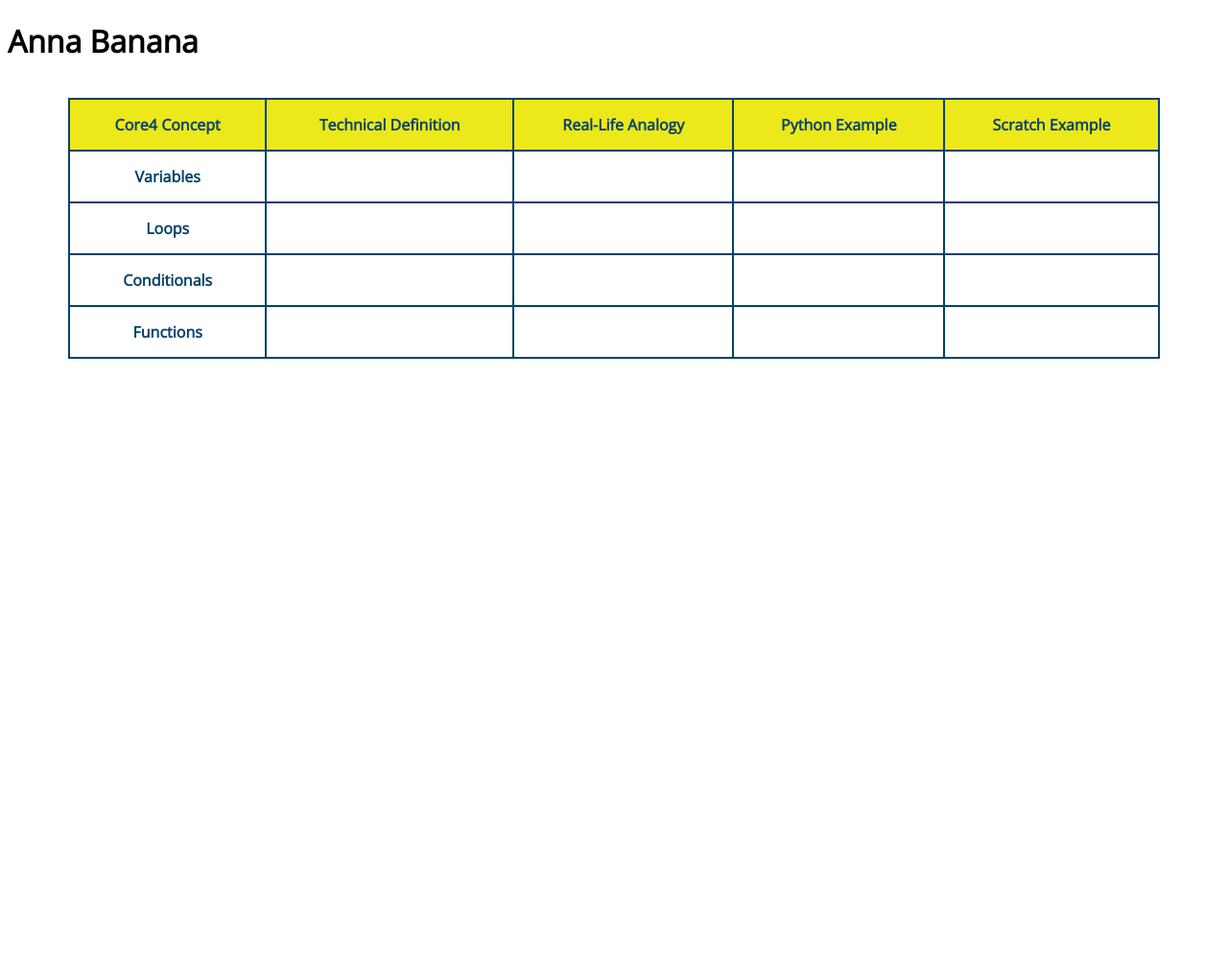
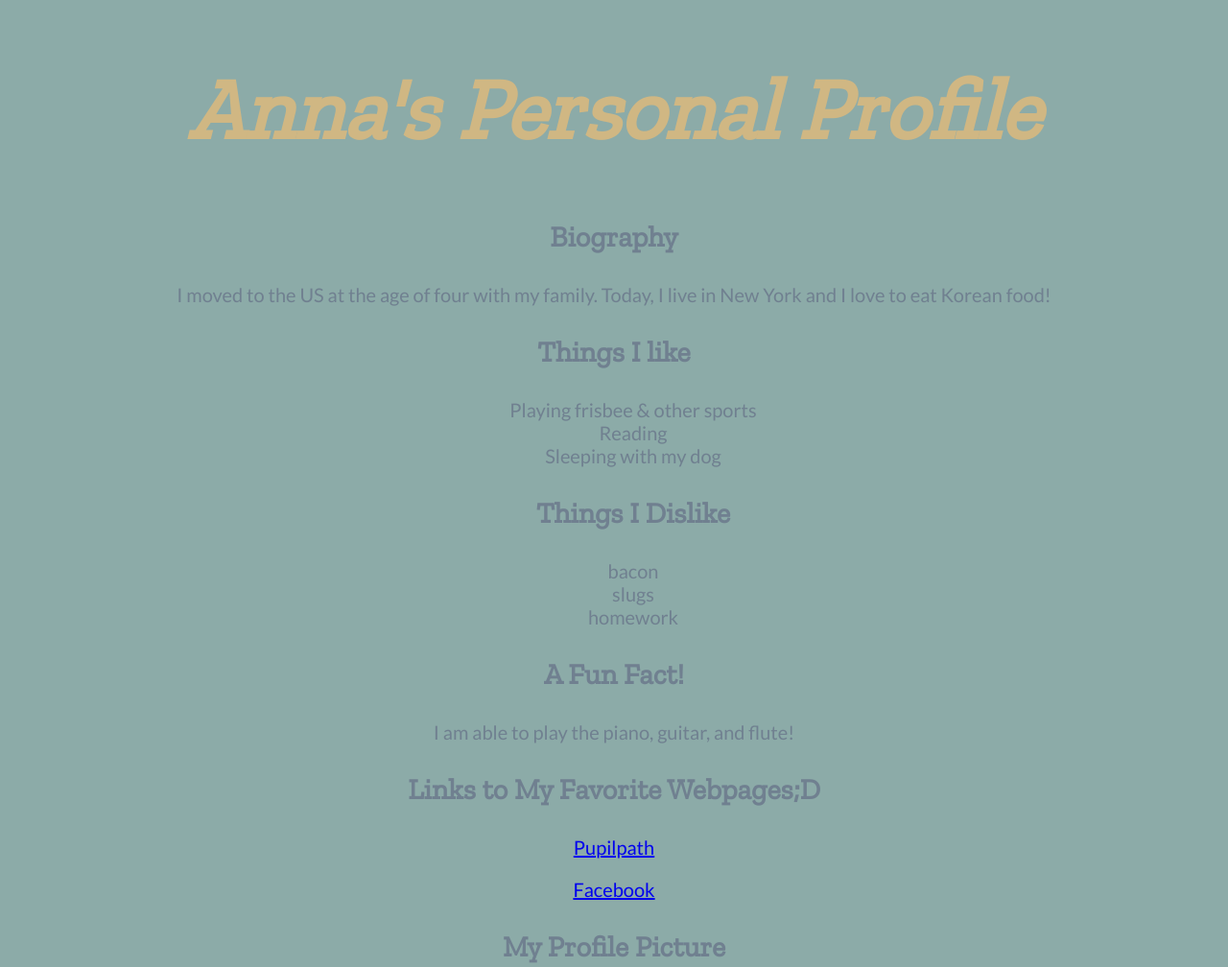
Before and after one commit to annajeong08/annajeong08.github.io, a plain HTML site: page index.html in a window 1280 px wide. Shown: the top 1008 px of the page at 96% size. Before the commit the page ends 800 px from the top, so only its background shows below. Drawn offline with nearby package versions, Linux system fonts and the light colour scheme.

Commit message:
made an about me page

```diff
--- a/index.html
+++ b/index.html
@@ -1,91 +1,35 @@
 <!DOCTYPE html>
 <html>
   <head>
+  <link href="https://fonts.googleapis.com/css?family=Lato|Open+Sans|Zilla+Slab" rel="stylesheet">
+    <link rel="stylesheet" type="text/css" href="styles.css">
+  </head>
+    	<body>
+    <h1><em><strong>Anna's Personal Profile</strong></em></h1>
+    <h3>Biography</h3>
+    <p >I moved to the US at the age of four with my family. Today, I live in New York and I love to eat Korean food!</p>
+<h3>Things I like</h3>
+  <ul>
+    <li>Playing frisbee & other sports</li>
+    <li>Reading</li>
+    <li>Sleeping with my dog</li>
+<h3>Things I Dislike</h3>
+  </ul>
+  <ul style="text-align:center">
+    <li>bacon</li>
+    <li>slugs</li>
+    <li>homework</li>
+  </ul>
+<h3>A Fun Fact!</h3>
+    <p>I am able to play the piano, guitar, and flute!</p>
+<h3>Links to My Favorite Webpages;D</h3>
+    <p><a href="https://pupilpath.skedula.com/">Pupilpath</a></p>
+    <p><a href="https://www.facebook.com/?stype=lo&jlou=AfeVNtD-dR2JERLpOM4NeocD1NW-4QiOkH0Uf28mTa9JK56Pc4d9J-WxuihTqdmUakk0eyycX2885npzO8KqoaBvvz8brUy-b-bdZKLbyCB89Q&smuh=33080&lh=Ac_ml7qwr_obzP8H">Facebook</a></p>
+<h3>My Profile Picture</h3>
+<p><img src="http://cdn2-www.dogtime.com/assets/uploads/gallery/30-impossibly-cute-puppies/impossibly-cute-puppy-8.jpg" alt="puppy" width=500px height=500></p>
+<h3>My Sidescroller Game</h3>
+<p><iframe allowtransparency="true" width="485" height="402" src="https://scratch.mit.edu/projects/embed/168598726/?autostart=false" frameborder="0" allowfullscreen></iframe></p>
 
-    <!-- Set the style of the table -->
-    <link rel="stylesheet" type="text/css" href="https://fonts.googleapis.com/css?family=Open+Sans">
-
-    <style>
-
-      body{
-        color: inherit;
-        font-family: 'Open Sans', sans-serif;
-      }
-
-      table, th, td{
-        border: 2px solid #01426a;
-        border-collapse: collapse;
-        padding: 15px;
-        text-align: center;
-        vertical-align: middle;
-        color: #01426a
-      }
-
-      th  {
-        background-color: #ece81a
-      }
-      tr:hover {background-color: #ece81a}
-
-    </style>
-  </head>
-
-  <body>
-
-    <div>
-      <h1>Anna Banana</h1>
-    </div>
-
-    <!-- Table starts here-->
-    <div style ="overflow-x:auto;">
-      <table style="width:90%; margin:1em auto">
-
-        <!-- Define the first row of the table -->
-        <tr>
-          <th>Core4 Concept</th>
-          <th>Technical Definition</th>
-          <th>Real-Life Analogy</th>
-          <th>Python Example</th>
-          <th>Scratch Example</th>
-        </tr>
-
-        <!-- Fill in the row for Variables -->
-        <tr>
-        <td><b>Variables</b></td>
-          <td>  </td>
-          <td>  </td>
-          <td>  </td>
-          <td>  </td>
-        </tr>
-
-        <!-- Fill in the row for Loops -->
-        <tr>
-          <td><b>Loops</b></td>
-          <td>  </td>
-          <td>  </td>
-          <td>  </td>
-          <td>  </td>
-        </tr>
-
-        <!-- Fill in the row for Conditionals -->
-        <tr>
-          <td><b>Conditionals</b></td>
-          <td>  </td>
-          <td>  </td>
-          <td>  </td>
-          <td>  </td>
-        </tr>
-
-        <!-- Fill in the row for Functions -->
-        <tr>
-          <td><b>Functions</b></td>
-          <td>  </td>
-          <td>  </td>
-          <td>  </td>
-          <td>  </td>
-        </tr>
-
-      </table>
-    </div>
-
-  </body>
+<p>My partners Tianna, Jessenia, and I made this game using inspiration from Super Mario. It took quite a while, drawing the backdrops and other sprites, as well as coding the game to ressemble somewhat of a Super Mario feel. The most difficult part was being able to use cloning correctly, which was necessary for creating a side-scrolling game.</p>
+    </body>
 </html>
--- /dev/null
+++ b/styles.css
@@ -0,0 +1,30 @@
+body {
+  background-color:#8CABA8;
+font-family: 'Lato', sans-serif;
+}
+h1 {
+  text-align: center;
+  font-size:90px;
+  color:#d0b783;
+  font-family: 'Zilla Slab', serif;
+}
+h3 {
+  text-align: center;
+  font-size:30px;
+  color:#708090;
+  font-family: 'Zilla Slab', serif;
+}
+
+p {
+  text-align:center;
+  font-size:20px;
+  color:	#708090;
+  font-family: 'Lato', sans-serif;
+}
+ul {
+  list-style: none;
+  color:	#708090	;
+  font-size:20px;
+  font-family: 'Lato', sans-serif;
+  text-align: center;
+}
```
